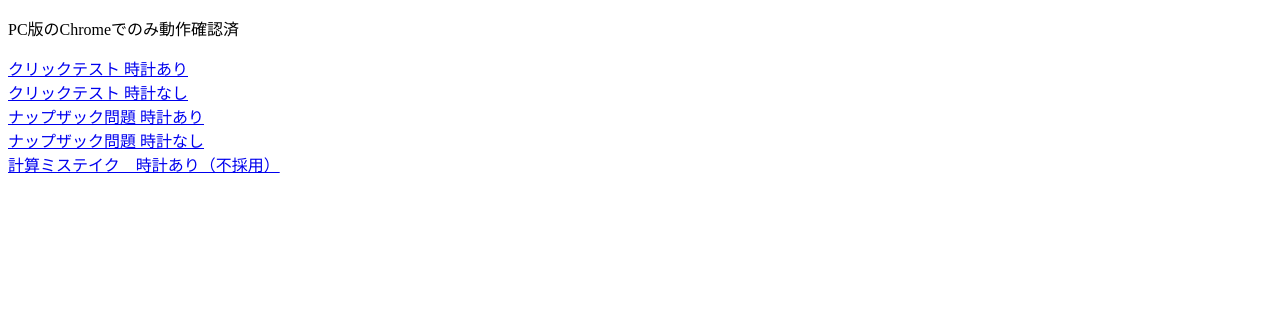
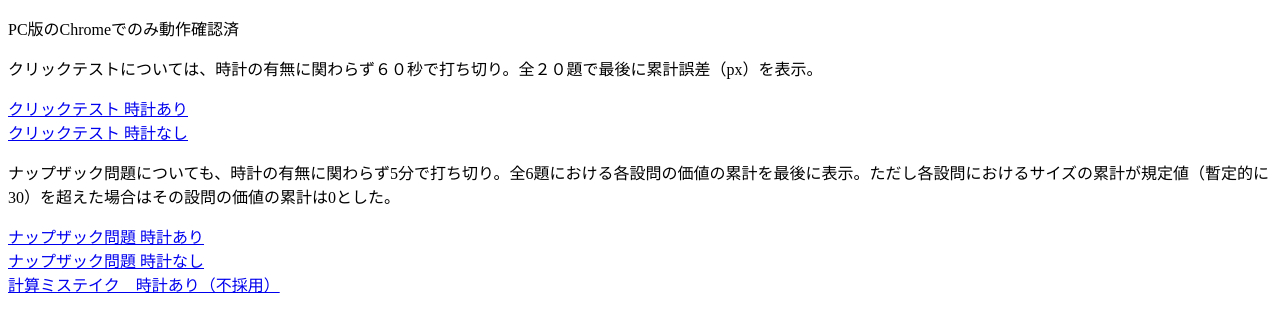
Before and after one commit to ryonijika/re_demo1, a plain HTML site: page index.html in a window 1280 px wide. Drawn offline with Linux system fonts and the light colour scheme.

Commit message:
Update index.html

```diff
--- a/index.html
+++ b/index.html
@@ -7,10 +7,12 @@
 </head>
 <body>
     <p>PC版のChromeでのみ動作確認済</p>
+    <p>クリックテストについては、時計の有無に関わらず６０秒で打ち切り。全２０題で最後に累計誤差（px）を表示。</p>
     <a href="https://ryonijika.github.io/re_demo1/click_limit.html">クリックテスト 時計あり</a>
     <br>
     <a href="https://ryonijika.github.io/re_demo1/click_nolimit.html">クリックテスト 時計なし</a>
     <br>
+    <p>ナップザック問題についても、時計の有無に関わらず5分で打ち切り。全6題における各設問の価値の累計を最後に表示。ただし各設問におけるサイズの累計が規定値（暫定的に30）を超えた場合はその設問の価値の累計は0とした。</p>
     <a href="https://ryonijika.github.io/re_demo1/knapsuck_limit.html">ナップザック問題 時計あり</a>
     <br>
     <a href="https://ryonijika.github.io/re_demo1/knapsuck_nolimit.html">ナップザック問題 時計なし</a>
```
